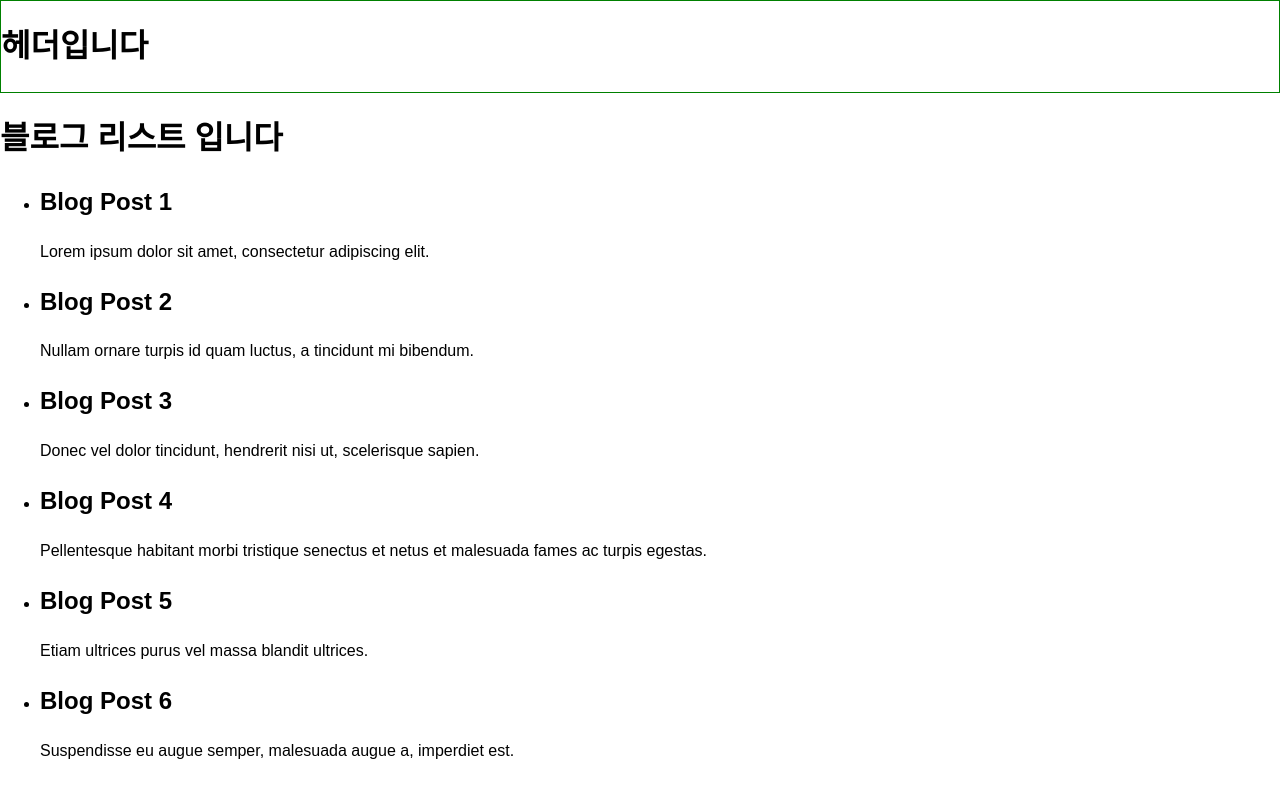
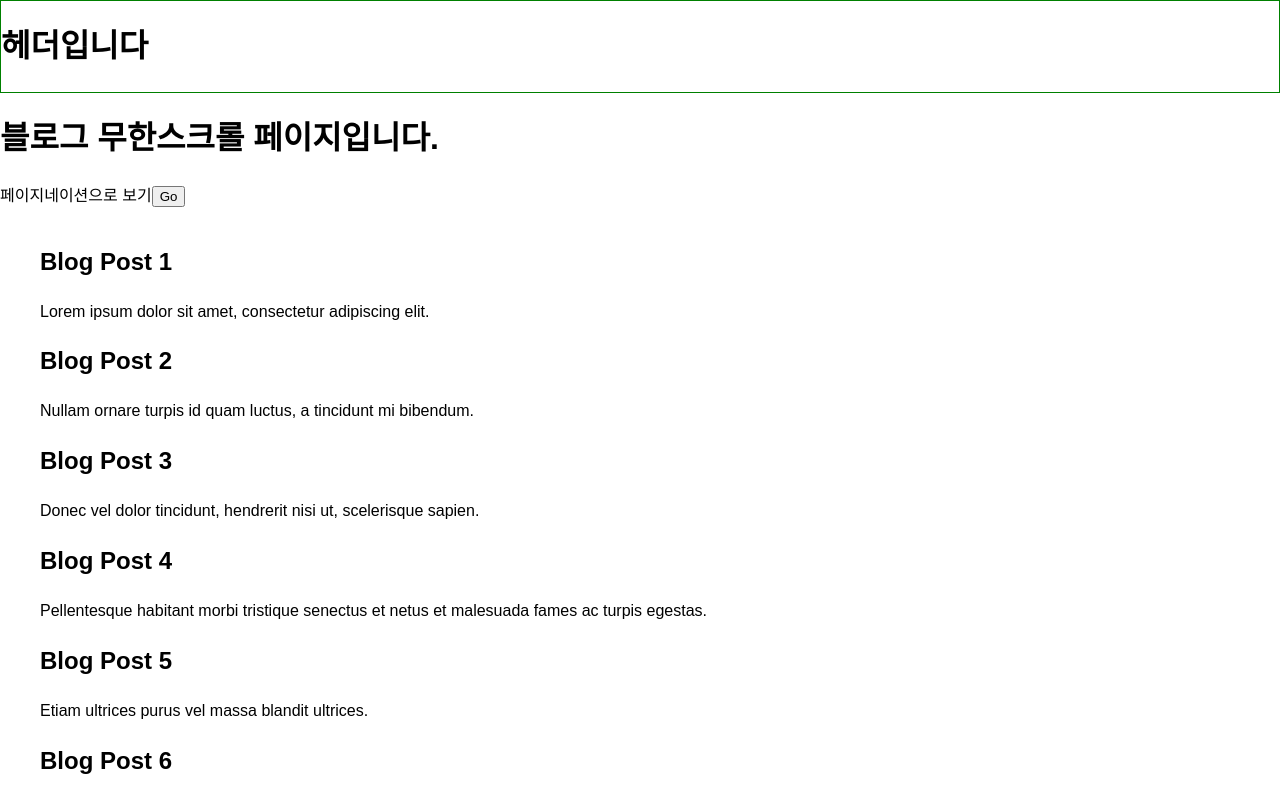
Before and after one commit to nostrss/nextjs-blog, a Next.js app: page / in a window 1280 px wide. Shown: the top 789 px of the page. Built offline with nearby package versions, Linux system fonts and the light colour scheme.

Commit message:
add infinite scroll

```diff
--- a/package.json
+++ b/package.json
@@ -22,6 +22,7 @@
     "react": "18.2.0",
     "react-dom": "18.2.0",
     "react-icons": "^4.8.0",
+    "react-infinite-scroll-component": "^6.1.0",
     "typescript": "4.9.5"
   },
   "devDependencies": {
--- a/src/common/api.tsx
+++ b/src/common/api.tsx
@@ -1,12 +1,13 @@
 import axios from 'axios';
 
-export const fetchData = async (
-  setState: (arg0: any) => void,
-  page: number,
-) => {
+export const fetchData = async (page: number) => {
   try {
-    const response = await axios.get(`/api/lists/${page}`);
-    setState(response.data);
+    const url =
+      process.env.NODE_ENV === 'development'
+        ? 'http://localhost:3000/api/lists'
+        : 'https://nextjs-blog-black-pi.vercel.app/api/lists';
+    const response = await axios.get(`${url}/${page}`);
+    return response;
   } catch (error) {
     console.log(error);
   }
--- a/src/components/blogList/blogList.tsx
+++ b/src/components/blogList/blogList.tsx
@@ -1,41 +1,57 @@
 import { fetchData } from '@/common/api';
 import { BlogPost } from '@/mokData/dataList';
+import Link from 'next/link';
 import { useEffect, useId, useState } from 'react';
-import Pagination from '../pagination/paginateion';
-
-interface IResponseLists {
-  total: number;
-  bloglistData: BlogPost[];
-}
+import InfiniteScroll from 'react-infinite-scroll-component';
 
 export default function BlogList() {
-  const [lists, setLists] = useState<IResponseLists>({
-    total: 0,
-    bloglistData: [],
-  });
-
-  const [currentPage, setCurrentPage] = useState(1);
+  const [blogLists, setBlogLists] = useState<BlogPost[]>([]);
+  const [totalPage, setTotalPage] = useState(0);
+  const [currentPage, setCurrentPage] = useState(0);
   const prefix = useId();
 
+  const fetchNextPage = async () => {
+    const result = await fetchData(currentPage + 1);
+    const data = result?.data;
+    setTotalPage(data.total);
+    setBlogLists([...blogLists, ...data.bloglistData]);
+    setCurrentPage(currentPage + 1);
+  };
+
   useEffect(() => {
-    fetchData(setLists, currentPage);
-  }, [currentPage]);
+    fetchNextPage();
+  }, []);
+
   return (
     <>
-      <h1>블로그 리스트 입니다</h1>
+      <h1>블로그 무한스크롤 페이지입니다.</h1>
+      <p>
+        페이지네이션으로 보기
+        <Link href={'/page/1'}>
+          <button>Go</button>
+        </Link>
+      </p>
       <ul>
-        {lists?.bloglistData.map((item, index) => (
-          <li key={prefix + index}>
-            <h2>{item.title}</h2>
-            <p>{item.body}</p>
-          </li>
-        ))}
+        <InfiniteScroll
+          dataLength={blogLists.length}
+          next={fetchNextPage}
+          hasMore={totalPage !== blogLists.length}
+          loader={<h4>Loading...</h4>}
+          endMessage={
+            <p style={{ textAlign: 'center' }}>
+              <b>Yay! You have seen it all</b>
+            </p>
+          }
+          scrollThreshold={0.8}
+        >
+          {blogLists?.map((item, index) => (
+            <li key={prefix + index}>
+              <h2>{item.title}</h2>
+              <p>{item.body}</p>
+            </li>
+          ))}
+        </InfiniteScroll>
       </ul>
-      {/* <Pagination
-        totalItems={lists.total}
-        itemsPerPage={10}
-        setCurrentPage={setCurrentPage}
-      /> */}
     </>
   );
 }
```
Also changed, not shown: src/pages/page/[currentPage]/index.tsx (+7 -1 lines), 2 other files (tests, documents, lock files or other folders).
